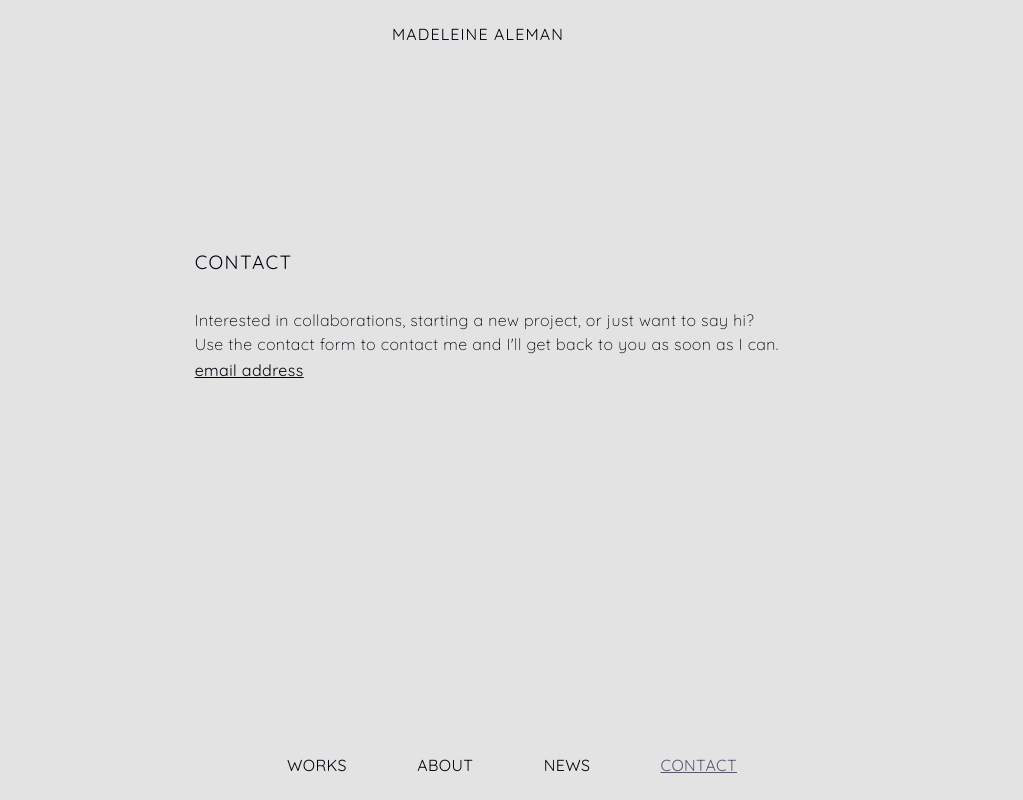
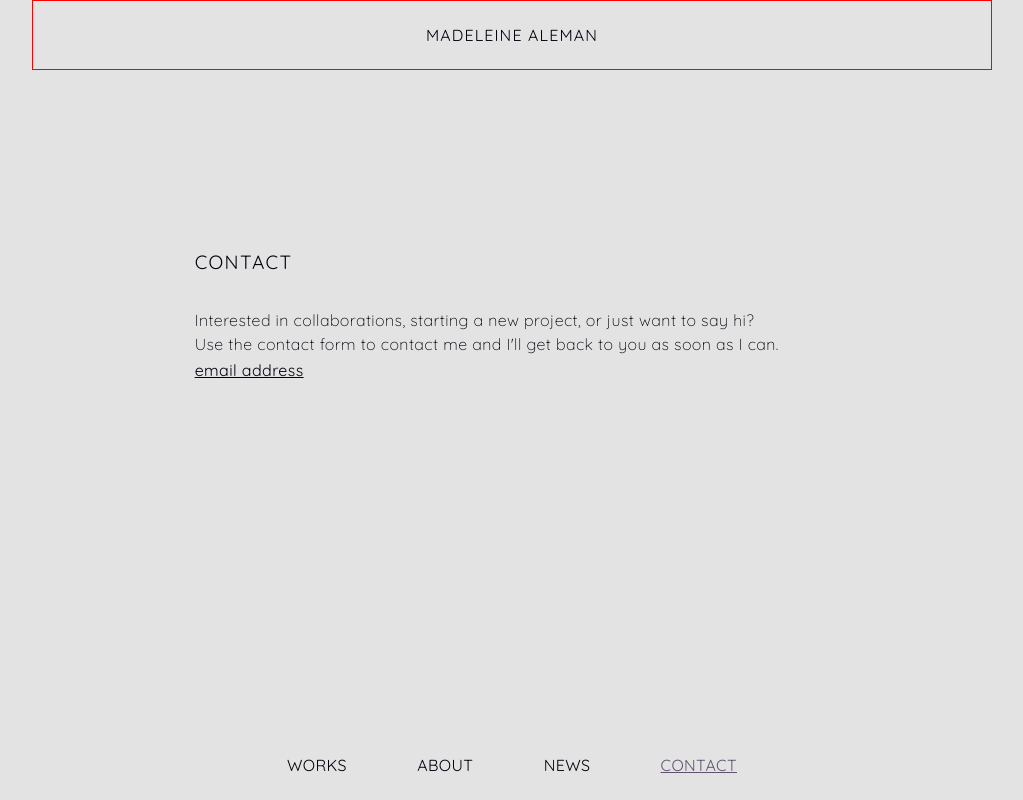
Before and after one commit to islandskan/WIP-aleman-portfolio, a Next.js app: page /contact in a window 1280 px wide. Shown: the whole page, without its empty margins (128-1151 px from the left). Built offline with nearby package versions, Linux system fonts and the light colour scheme.

Commit message:
fix navbar and name

```diff
--- a/src/styles/globals.css
+++ b/src/styles/globals.css
@@ -168,6 +168,7 @@
     top: 0;
     max-width: 960px;
     margin: auto;
+    border: 1px solid red;
 }
 
 nav {
@@ -181,11 +182,6 @@
     display: flex;
     align-items: center;
     /* justify-content: flex-end; */
-}
-
-.logo {
-    max-width: 240px;
-    width: 100%;
 }
 
 .menu {
```
Also changed, not shown: src/styles/Home.module.css (+5 -3 lines).
